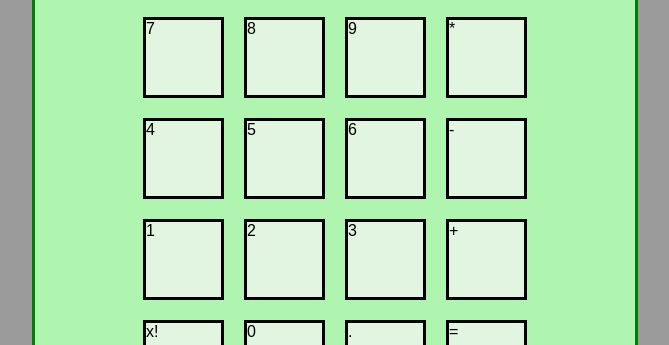
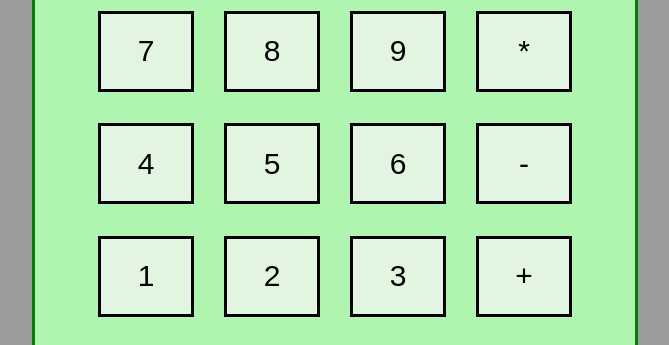
Before and after one commit to AlexDeL8/odin-calculator, a plain HTML site: page index.html in a window 1280 px wide. Shown: the part 330-675 px from the top of the page, without its empty margins (305-974 px from the left). Drawn offline with Linux system fonts and the light colour scheme.

Commit message:
flexbox styled with partial button styling added

```diff
--- a/styles.css
+++ b/styles.css
@@ -28,9 +28,8 @@
     border: 3px solid green;
     border-radius: 8px 8px 20px 20px;
     flex-direction: column;
-    justify-content: center;
+    justify-content: space-around;
     align-items: center;
-    gap: 20px;
 }
 
 #display {
@@ -55,12 +54,25 @@
 .button-row {
     display: flex;
     flex-direction: row;
-    gap: 20px
+    gap: 30px;
 }
 
 .button {
-    width: 75px;
+    width: 90px;
     height: 75px;
-    background-color: rgb(225, 245, 225);;
+    background-color: rgb(225, 245, 225);
     border: 3px solid black;
+    font-size: 30px;
+    display: flex;
+    justify-content: center;
+    align-items: center;
 }
+
+.button:hover {
+    cursor: pointer;
+    background-color: rgb(180, 200, 180);
+}
+
+.button:active {
+    background-color: rgb(135, 155, 135);
+}
```
